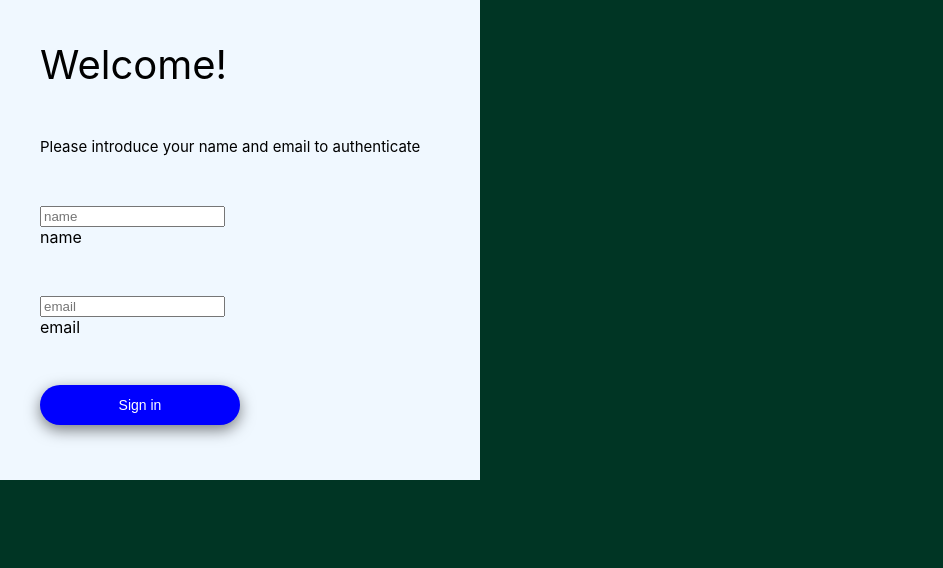
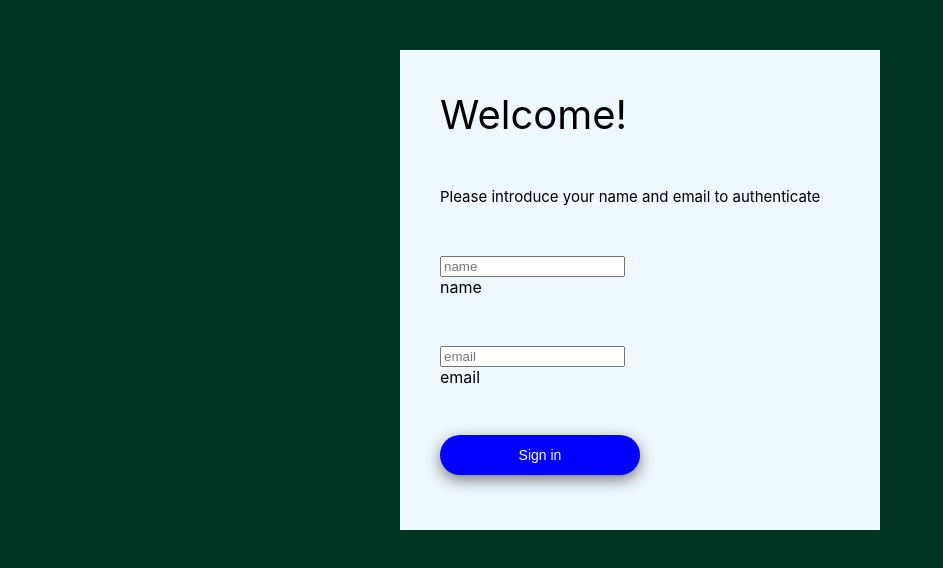
Before and after one commit to lalodsi/fetch-repository, a React (Create React App) app: page / in a window 1280 px wide. Shown: the top 568 px of the page, without its empty margins (0-943 px from the left). Built offline with nearby package versions, Linux system fonts and the light colour scheme.

Commit message:
Modify sizes and positions

```diff
--- a/src/App.css
+++ b/src/App.css
@@ -4,9 +4,11 @@ body{
 }
 
 .App {
-  width: 70%;
+  width: 100%;
   display: flex;
   flex-direction: column;
   justify-content: center;
-  align-content: center;
+  align-items: center;
+
+  padding-top: 50px;
 }
--- a/src/App.tsx
+++ b/src/App.tsx
@@ -99,7 +99,6 @@ function App() {
       {
         authenticated &&
         <>
-          Autenticado
           <SearchMenu
             searchText={searchText}
             setSearchText={setSearchText}
--- a/src/containers/ResultsBox/styles.css
+++ b/src/containers/ResultsBox/styles.css
@@ -1,5 +1,5 @@
 .ResultBox{
-    width: 80%;
+    width: 800px;
     /* max-height: 255px; */
 
     display: flex;
@@ -8,7 +8,7 @@
     border: 2px solid white;
     border-radius: 10px;
 
-    overflow-y: scroll;
+    /* overflow-y: scroll; */
   }
 
   .ResultBox_ShowMore{
--- a/src/containers/Search/styles.css
+++ b/src/containers/Search/styles.css
@@ -1,6 +1,6 @@
 .Search_Menu{
     display: flex;
-    width: 80%;
+    width: 600px;
 
     display: flex;
     flex-direction: column;
@@ -8,10 +8,11 @@
     font-family: 'Montserrat', sans-serif;
     text-align: center;
     color: white;
-    margin-bottom: 15px;
+    margin-bottom: 50px;
   }
 
   .Search_Bar{
+    width: 600px;
     display: flex;
     flex-direction: row;
 
@@ -23,7 +24,7 @@
   }
 
   .Search_Input{
-    width: 400px;
+    width: 570px;
     height: 30px;
 
     color: inherit;
@@ -40,8 +41,11 @@
     width: 30px;
     height: 30px;
     padding: 0px;
+    position: relative;
+    /* right: -274px; */
     cursor: pointer;
-    border-color: white;
+    border-style: none;
+    border-left: 2px solid white;
 
     background-color: transparent;
   }
```
